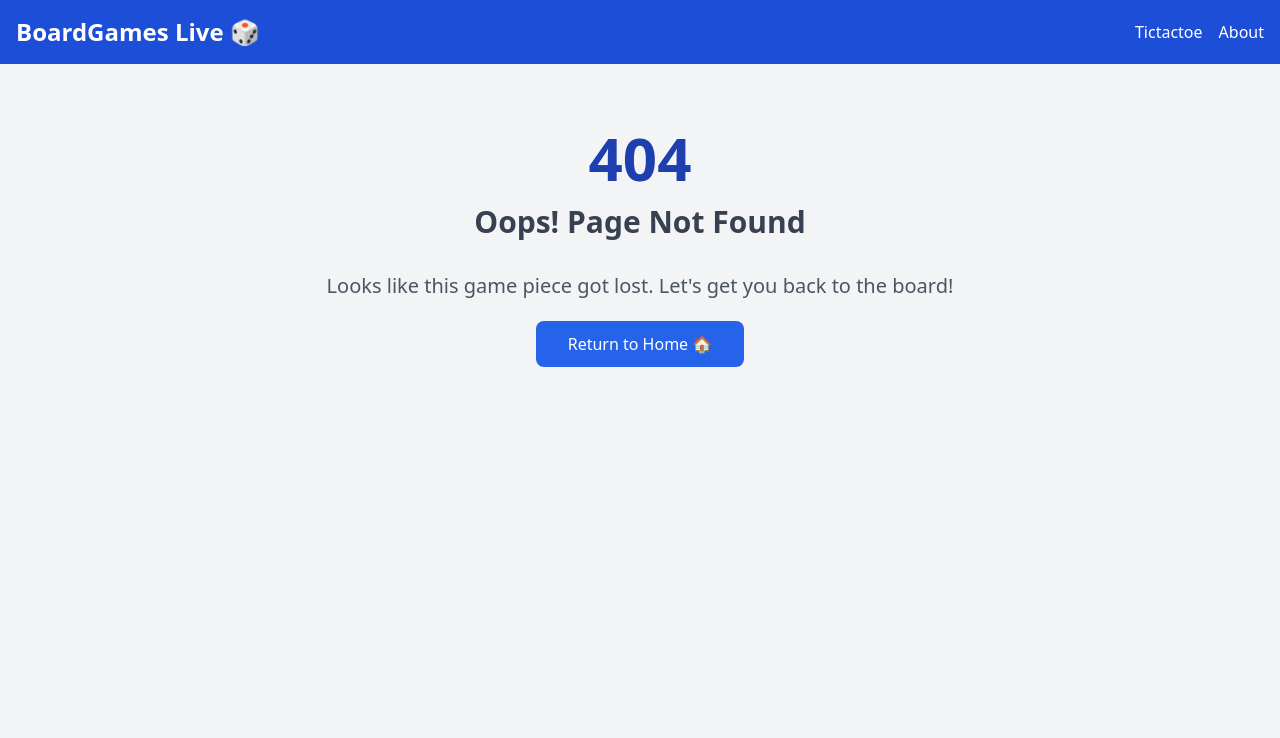
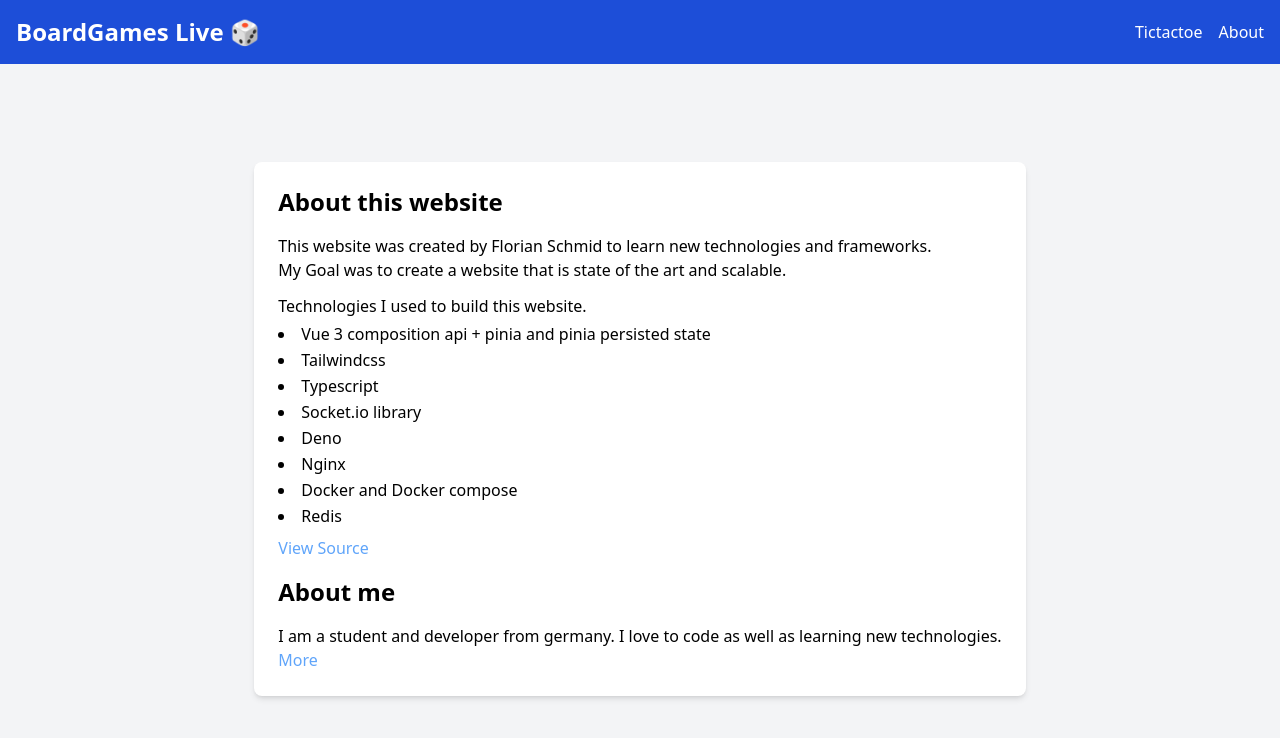
Before and after one commit to Schmidii99/Brettspiele.io, a Vue app in the folder frontend/: page /about in a window 1280 px wide. Before the commit this address had no page. Shown: the top 738 px of the page. Built offline with nearby package versions, Linux system fonts and the light colour scheme.

Commit message:
add about view

```diff
--- a/frontend/src/router/index.ts
+++ b/frontend/src/router/index.ts
@@ -1,5 +1,4 @@
 import { createRouter, createWebHistory } from 'vue-router'
-import HomeView from '../views/HomeView.vue'
 import PageNotFoundView from '@/views/PageNotFoundView.vue'
 
 const router = createRouter({
@@ -8,19 +7,24 @@ const router = createRouter({
     {
       path: '/',
       name: 'Home',
-      component: HomeView,
+      component: () => import("@/views/HomeView.vue"),
     },
     {
       path: '/tictactoe/:gameid',
       name: 'Tic Tac Toe Game View',
-      component: () => import('../views/tictactoe/GameView.vue'),
+      component: () => import('@/views/tictactoe/GameView.vue'),
     },
     {
       path: '/tictactoe/',
       name: 'Tic Tac Toe',
-      component: () => import('../views/tictactoe/TicTacToeView.vue'),
+      component: () => import('@/views/tictactoe/TicTacToeView.vue'),
     },
-    { path: '/:pathMatch(.*)*', name: '404 Not Found', component: PageNotFoundView },
+    {
+      path: '/about/',
+      name: 'About Us',
+      component: () => import('@/views/AboutView.vue'),
+    },
+    { path: '/:pathMatch(.*)*', name: '404 Not Found', component: () => import("@/views/PageNotFoundView.vue"), },
   ],
 })
 
--- /dev/null
+++ b/frontend/src/views/AboutView.vue
@@ -0,0 +1,34 @@
+<template>
+    <div class="w-full h-5/6 flex justify-center items-center">
+        <div class="bg-white p-6 rounded-lg shadow-md mt-16">
+        <h2 class="text-2xl font-bold mb-4">About this website</h2>
+        <p class="mt-4">
+            This website was created by Florian Schmid to learn new technologies and frameworks. <br>
+            My Goal was to create a website that is state of the art and scalable.
+        </p>
+        <p class="mt-3">
+            Technologies I used to build this website.
+        </p>
+        <ol class="list-disc list-inside space-y-0.5 mt-1 mb-2">
+            <li>Vue 3 composition api + pinia and pinia persisted state</li>
+            <li>Tailwindcss</li>
+            <li>Typescript</li>
+            <li>Socket.io library</li>
+            <li>Deno</li>
+            <li>Nginx</li>
+            <li>Docker and Docker compose</li>
+            <li>Redis</li>
+        </ol>
+        <a class="text-blue-400 hover:text-blue-300" href="https://github.com/Schmidii99/Brettspiele.io" target="_blank" rel="noopener noreferrer">
+            View Source
+        </a>
+        <h2 class="text-2xl font-bold my-4">About me</h2>
+        <p class="mt-4">
+            I am a student and developer from germany. I love to code as well as learning new technologies.
+        </p>
+        <a class="text-blue-400 hover:text-blue-300" href="https://github.com/Schmidii99/" target="_blank" rel="noopener noreferrer">
+            More
+        </a>
+    </div>
+    </div>
+</template>
```
